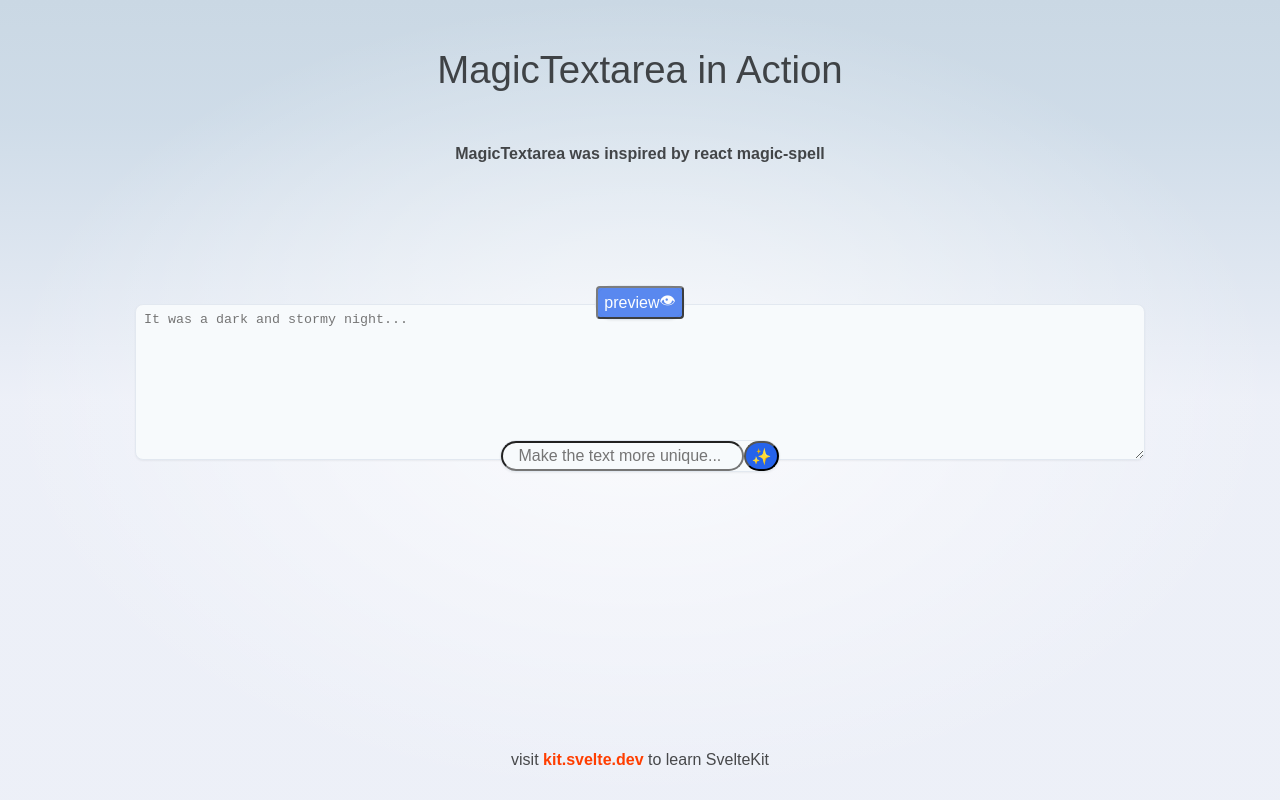
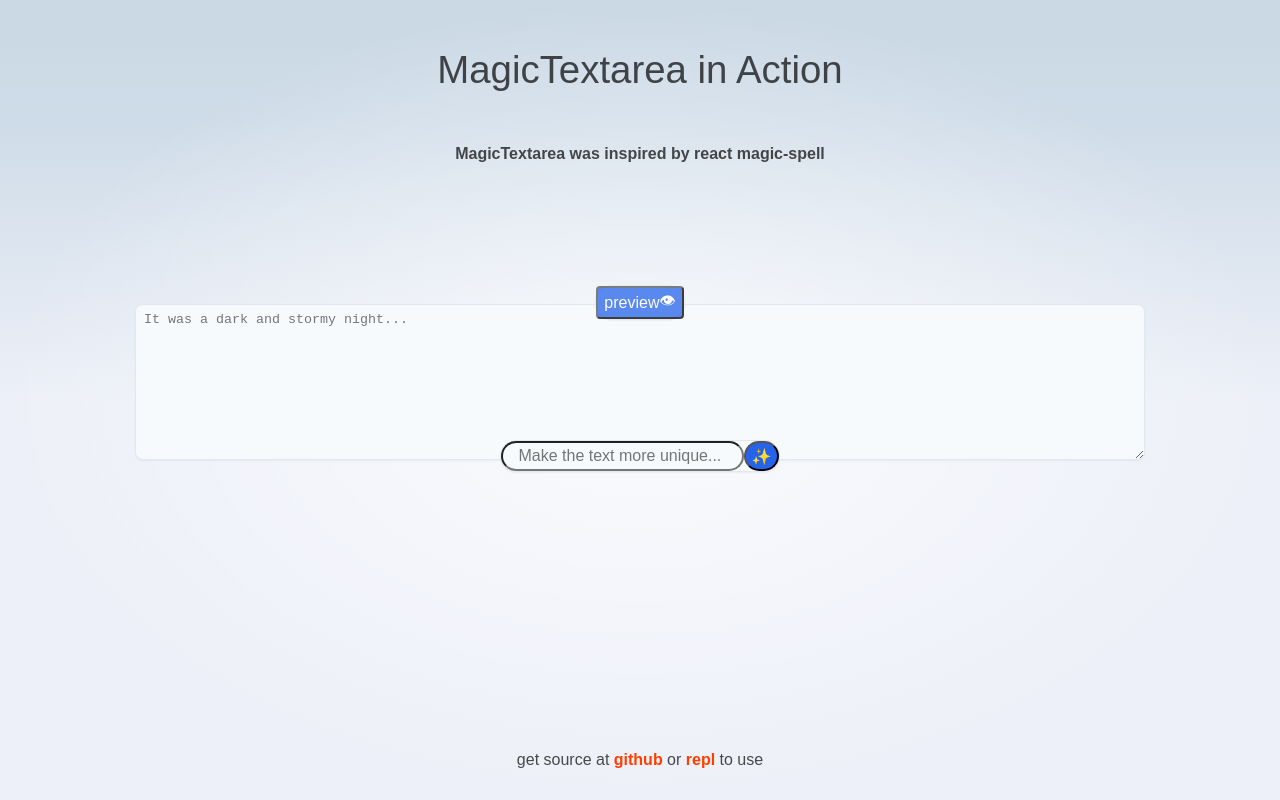
Before and after one commit to deniskipeles/ai-k, a SvelteKit app: page / in a window 1280 px wide. Built offline with nearby package versions, Linux system fonts and the light colour scheme.

Commit message:
added ai powered textarea

```diff
--- a/src/routes/+layout.svelte
+++ b/src/routes/+layout.svelte
@@ -11,7 +11,7 @@
 		};
 	};
 	onMount(() => {
-	  loadEruda()
+	  //loadEruda()
 	})
 </script>
 
@@ -21,7 +21,7 @@
 	</main>
 
 	<footer>
-		<p>visit <a href="https://kit.svelte.dev">kit.svelte.dev</a> to learn SvelteKit</p>
+		<p>get source at <a href="https://github.com/deniskipeles/ai-k/tree/15c49c9a258c0be5fc568264b64857f5bd0cc076/src/lib">github</a> or <a href="https://svelte.dev/repl/85fd6ad094b940a3bc7d40c98cb5b10a?version=4.2.17">repl</a> to use</p>
 	</footer>
 </div>
 
```
